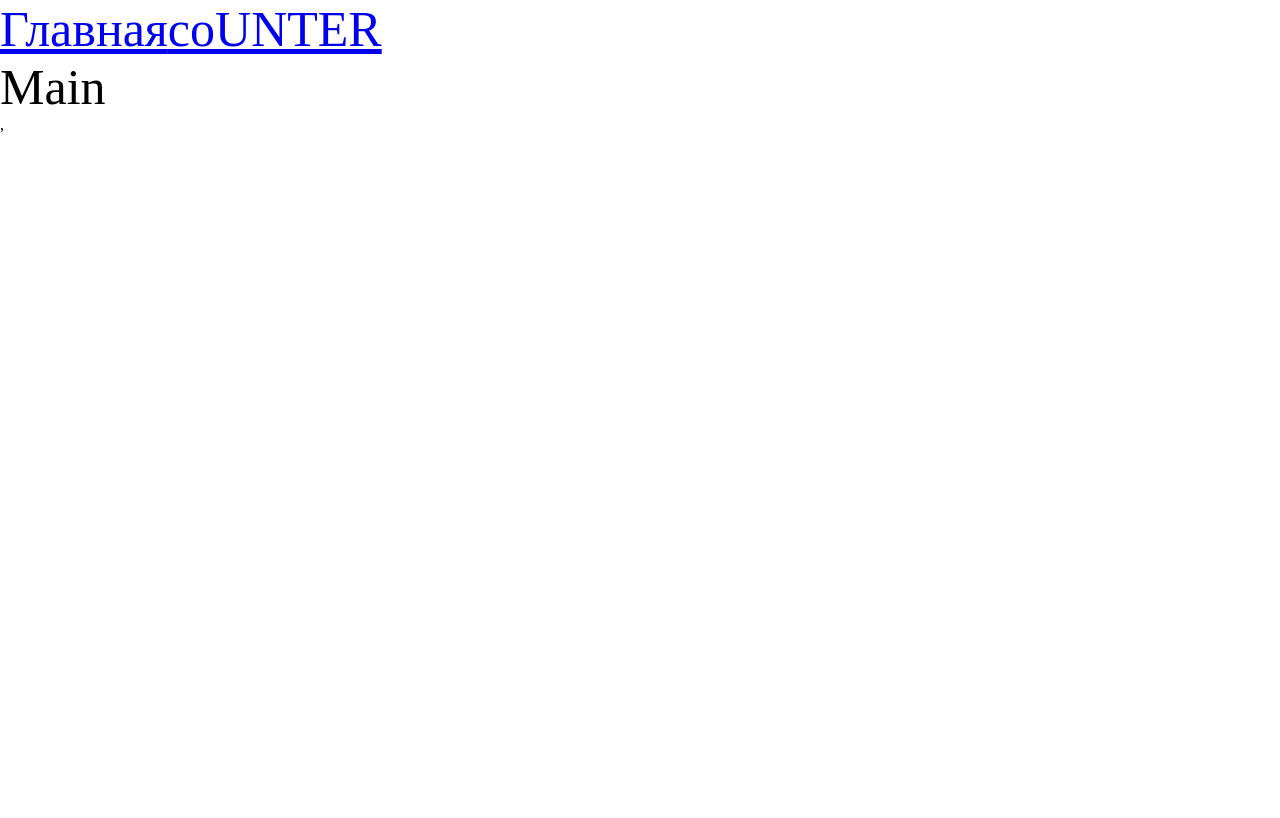
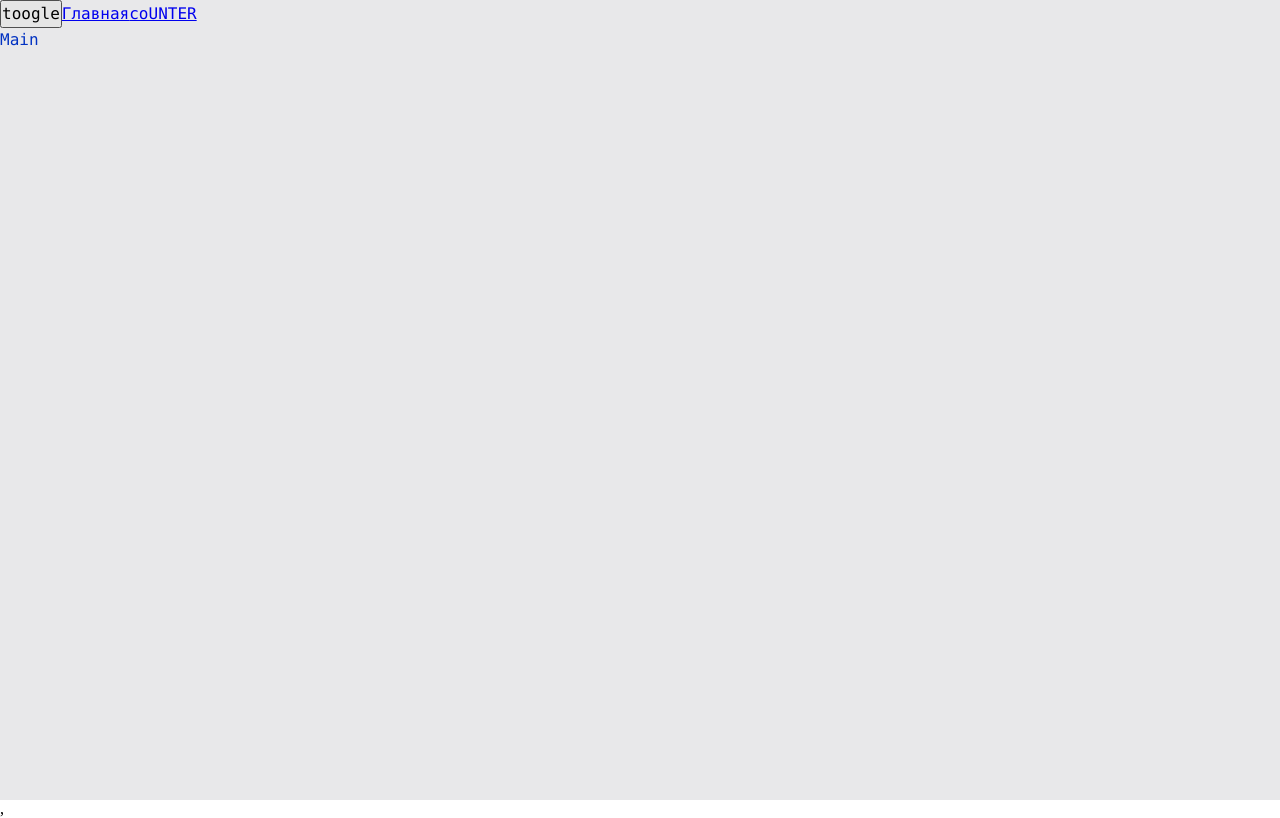
Before and after one commit to AkimbaevTimyr/react-app, a React app: page / in a window 1280 px wide. Built offline with nearby package versions, Linux system fonts and the light colour scheme.

Commit message:
create ThemeProvider, add scss files with theme colors

```diff
--- a/src/App.tsx
+++ b/src/App.tsx
@@ -1,14 +1,17 @@
 import { Route, Routes } from "react-router-dom";
-import './index.scss'
+import './styles/index.scss'
 import { Link } from "react-router-dom";
 import { CounterPageAsync } from "./pages/CounterPage/CounterPage.lazy";
 import { MainPageAsync } from "./pages/MainPage/MainPage.lazy";
-import { Suspense } from "react";
-
+import { Suspense} from "react";
+import { useTheme } from "./theme/useTheme";
 
 const App = () => {
+    const { theme, toogleTheme } = useTheme();
+
     return(
-        <div className="app">
+        <div className={`app ${theme}`}>
+            <button onClick={toogleTheme}>toogle</button>
             <Link to={'/'}>
                 Главная
             </Link>
--- a/src/index.tsx
+++ b/src/index.tsx
@@ -2,13 +2,16 @@
 import ReactDOM from 'react-dom';
 import App from './App';
 import { BrowserRouter } from 'react-router-dom';
+import ThemeProdiver from './theme/ThemeProvider';
 
 const rootElement = document.getElementById('root');
 
 ReactDOM.render(
     <React.StrictMode>
         <BrowserRouter>
-            <App />
+            <ThemeProdiver>
+                <App />
+            </ThemeProdiver>
         </BrowserRouter>,
     </React.StrictMode>,
     rootElement
--- /dev/null
+++ b/src/styles/index.scss
@@ -0,0 +1,13 @@
+@import "reset";
+@import "variables/global.scss";
+@import "themes/light";
+@import "themes/dark";
+
+.app {
+    font: var(--font-m);
+
+    background: var(--bg-color);
+    color: var(--primary-color);
+
+    min-height: 100vh;
+}
--- a/src/index.scss
+++ b/src/styles/reset.scss
@@ -4,7 +4,11 @@
     box-sizing: border-box;
 }
 
+input,
+button,
+textarea,
+select {
+    margin: 0;
 
-.app {
-    font-size: 50px;
+    font: inherit;
 }
--- /dev/null
+++ b/src/styles/themes/dark.scss
@@ -0,0 +1,6 @@
+.app.dark {
+    --bg-color: #0e0e75;
+
+    --primary-color: #049604;
+    --secondary-color: #04ff04;
+}
--- /dev/null
+++ b/src/styles/themes/light.scss
@@ -0,0 +1,6 @@
+.app.light {
+    --bg-color: #e8e8ea;
+
+    --primary-color: #0232c2;
+    --secondary-color: #0449e0;
+}
--- /dev/null
+++ b/src/styles/variables/global.scss
@@ -0,0 +1,11 @@
+:root {
+    --font-family-main: Consolas, "Times New Roman", serif;
+
+    --font-size-m: 16px;
+    --font-line-m: 24px;
+    --font-m: var(--font-size-m) / var(--font-line-m) var(--font-family-main);
+
+    --font-size-l: 24px;
+    --font-line-l: 32px;
+    --font-l: var(--font-size-l) / var(--font-line-l) var(--font-family-main);
+}
--- /dev/null
+++ b/src/theme/ThemeContext.ts
@@ -0,0 +1,15 @@
+import { createContext } from "react";
+
+export enum Theme {
+    LIGHT = 'light',
+    DARK = 'dark',
+}
+
+export interface ThemeContextProps {
+    theme?: Theme,
+    setTheme?: (theme: Theme) => void;
+}
+
+export const ThemeContext = createContext<ThemeContextProps>({});
+
+export const LOCAL_STORAGE_THEME_KEY = 'theme';
--- /dev/null
+++ b/src/theme/ThemeProvider.tsx
@@ -0,0 +1,28 @@
+import { LOCAL_STORAGE_THEME_KEY, ThemeContext } from "./ThemeContext"
+import React, { FC, useMemo, useState } from "react";
+import { Theme } from "./ThemeContext";
+
+interface Props {
+    children: React.ReactNode
+}
+
+const defaultTheme = localStorage.getItem(LOCAL_STORAGE_THEME_KEY) as Theme || Theme.LIGHT;
+
+const ThemeProdiver: FC<Props> = ({children}) => {
+
+    const [theme, setTheme] = useState<Theme>(defaultTheme);
+
+    // что бы не было лишней перерисовки компонента
+    const defaultProps = useMemo(() => ({
+        theme: theme,
+        setTheme: setTheme
+    }), [theme])
+
+    return(
+        <ThemeContext.Provider value={defaultProps}>
+            {children}
+        </ThemeContext.Provider>
+    )
+}
+
+export default ThemeProdiver;
--- /dev/null
+++ b/src/theme/useTheme.ts
@@ -0,0 +1,23 @@
+import { LOCAL_STORAGE_THEME_KEY, Theme, ThemeContext } from "./ThemeContext";
+import { useContext } from "react";
+
+
+interface UserThemeResult {
+    toogleTheme: () => void;
+    theme: Theme
+}
+
+export function useTheme(): UserThemeResult {
+    const {theme, setTheme} = useContext(ThemeContext)
+
+    const toogleTheme = () => {
+        const newTheme = theme === Theme.DARK ? Theme.LIGHT : Theme.DARK;
+        setTheme(newTheme)
+        localStorage.setItem(LOCAL_STORAGE_THEME_KEY, newTheme);
+    }
+
+    return {
+        theme,
+        toogleTheme
+    }
+}
```
Also changed, not shown: 1 other file (tests, documents, lock files or other folders).
